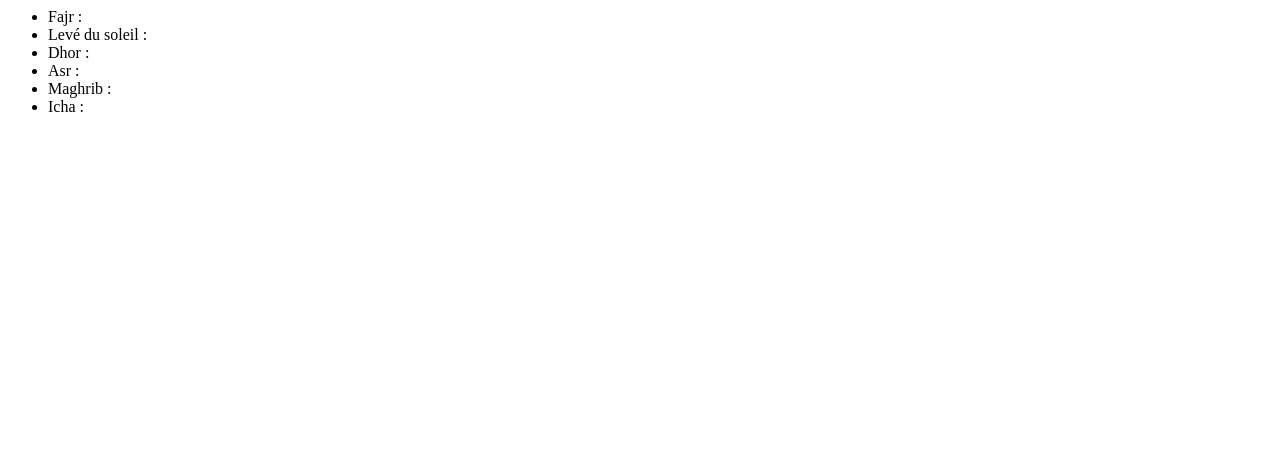
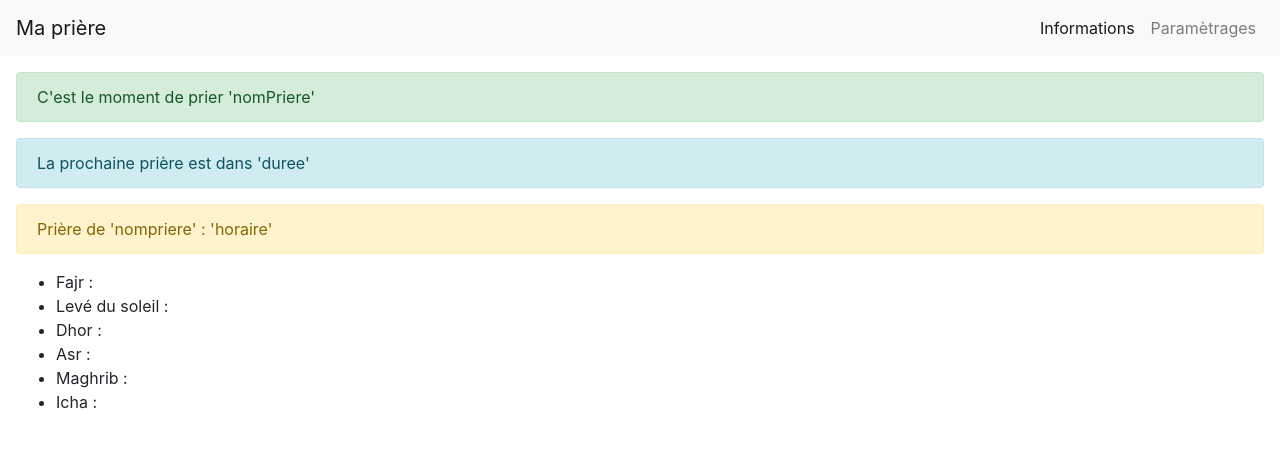
Before and after one commit to RRudi/ruditestreact, a React app: page / in a window 1280 px wide. Built offline with nearby package versions, Linux system fonts and the light colour scheme; no server answers.

Commit message:
Mise en place des components et des alerts

```diff
--- a/App.js
+++ b/App.js
@@ -1,33 +1,17 @@
 import React, { Component } from 'react';
-import axios from 'axios';
+import Informations from './components/informations/Informations';
+import Header from './components/Header';
 
 class App extends Component {
 
-  state = {
-    horaires: []
-  }
 
-  componentDidMount() {
-    axios.get(`https://api.aladhan.com/timingsByAddress/10-06-2020?address=Paris,France&midnightmode=1&method=99&methodSettings=17,null,14&tune=0,1,0,0,-1,3,3,-2,0,0`)
-      .then(reponse => {
-        console.log(reponse)
-        console.log(reponse.data.data.timings)
-        const horaires = reponse.data.data.timings;
-        this.setState({ horaires });
-        console.log(this.state)
-      })
-  }
 
   render() {
     return (
-      <ul>
-        <li>Fajr : { this.state.horaires.Fajr }</li>
-        <li>Levé du soleil : { this.state.horaires.Sunrise }</li>
-        <li>Dhor : { this.state.horaires.Dhuhr }</li>
-        <li>Asr : { this.state.horaires.Asr }</li>
-        <li>Maghrib : { this.state.horaires.Maghrib }</li>
-        <li>Icha : { this.state.horaires.Isha }</li>
-      </ul>
+      <div className="App">
+        <Header />
+        <Informations />
+      </div>
     )
   }
 }
--- /dev/null
+++ b/components/Header.js
@@ -0,0 +1,25 @@
+import React, { Component } from 'react';
+
+export default class Header extends Component {
+
+  render() {
+    return (
+      <header className="navbar navbar-expand-lg navbar-light bg-light">
+        <a className="navbar-brand" href="/">Ma prière</a>
+        <button className="navbar-toggler">
+          <span className="navbar-toggler-icon"></span>
+        </button>
+        <div className="collapse navbar-collapse">
+          <ul className="navbar-nav ml-auto">
+            <li className="nav-item active">
+              <a className="nav-link" href="/">Informations</a>
+            </li>
+            <li className="nav-item">
+              <a className="nav-link" href="/">Paramètrages</a>
+            </li>
+          </ul>
+        </div>
+      </header>
+    )
+  }
+}
--- /dev/null
+++ b/components/informations/HeureProchainePriere.js
@@ -0,0 +1,12 @@
+import React, { Component } from 'react';
+
+export default class HeureProchainePriere extends Component {
+
+  render() {
+    return (
+      <div class="alert alert-warning" role="alert">
+        Prière de 'nompriere' : 'horaire'
+      </div>
+    )
+  }
+}
--- /dev/null
+++ b/components/informations/Informations.js
@@ -0,0 +1,45 @@
+import React, { Component } from 'react';
+import axios from 'axios';
+import TempsRestant from './TempsRestant';
+import TempsPriere from './TempsPriere';
+import HeureProchainePriere from './HeureProchainePriere';
+
+export default class Informations extends Component {
+
+urlApi = "https://api.aladhan.com/timingsByAddress/10-06-2020?address=Paris,France&midnightmode=1&method=99&methodSettings=17,null,14&tune=0,1,0,0,-1,3,3,-2,0,0";
+
+  state = {
+    horaires: []
+  }
+
+  componentDidMount() {
+
+    axios.get(this.urlApi)
+      .then(reponse => {
+
+        const horaires = reponse.data.data.timings;
+        this.setState({ horaires });
+
+      })
+
+  }
+
+  render() {
+    return (
+      <div className="p-3">
+        <TempsPriere />
+        <TempsRestant />
+        <HeureProchainePriere />
+
+        <ul>
+          <li>Fajr : { this.state.horaires.Fajr }</li>
+          <li>Levé du soleil : { this.state.horaires.Sunrise }</li>
+          <li>Dhor : { this.state.horaires.Dhuhr }</li>
+          <li>Asr : { this.state.horaires.Asr }</li>
+          <li>Maghrib : { this.state.horaires.Maghrib }</li>
+          <li>Icha : { this.state.horaires.Isha }</li>
+        </ul>
+      </div>
+    )
+  }
+}
--- /dev/null
+++ b/components/informations/TempsPriere.js
@@ -0,0 +1,12 @@
+import React, { Component } from 'react';
+
+export default class TempsPriere extends Component {
+
+  render() {
+    return (
+      <div class="alert alert-success" role="alert">
+        C'est le moment de prier 'nomPriere'
+      </div>
+    )
+  }
+}
--- /dev/null
+++ b/components/informations/TempsRestant.js
@@ -0,0 +1,12 @@
+import React, { Component } from 'react';
+
+export default class TempsRestant extends Component {
+
+  render() {
+    return (
+      <div class="alert alert-info" role="alert">
+        La prochaine prière est dans 'duree'
+      </div>
+    )
+  }
+}
--- a/index.html
+++ b/index.html
@@ -1 +1,3 @@
+<link rel="stylesheet" href="https://stackpath.bootstrapcdn.com/bootstrap/4.1.3/css/bootstrap.min.css" integrity="sha384-MCw98/SFnGE8fJT3GXwEOngsV7Zt27NXFoaoApmYm81iuXoPkFOJwJ8ERdknLPMO" crossorigin="anonymous">
+
 <div id="root"></div>
```
